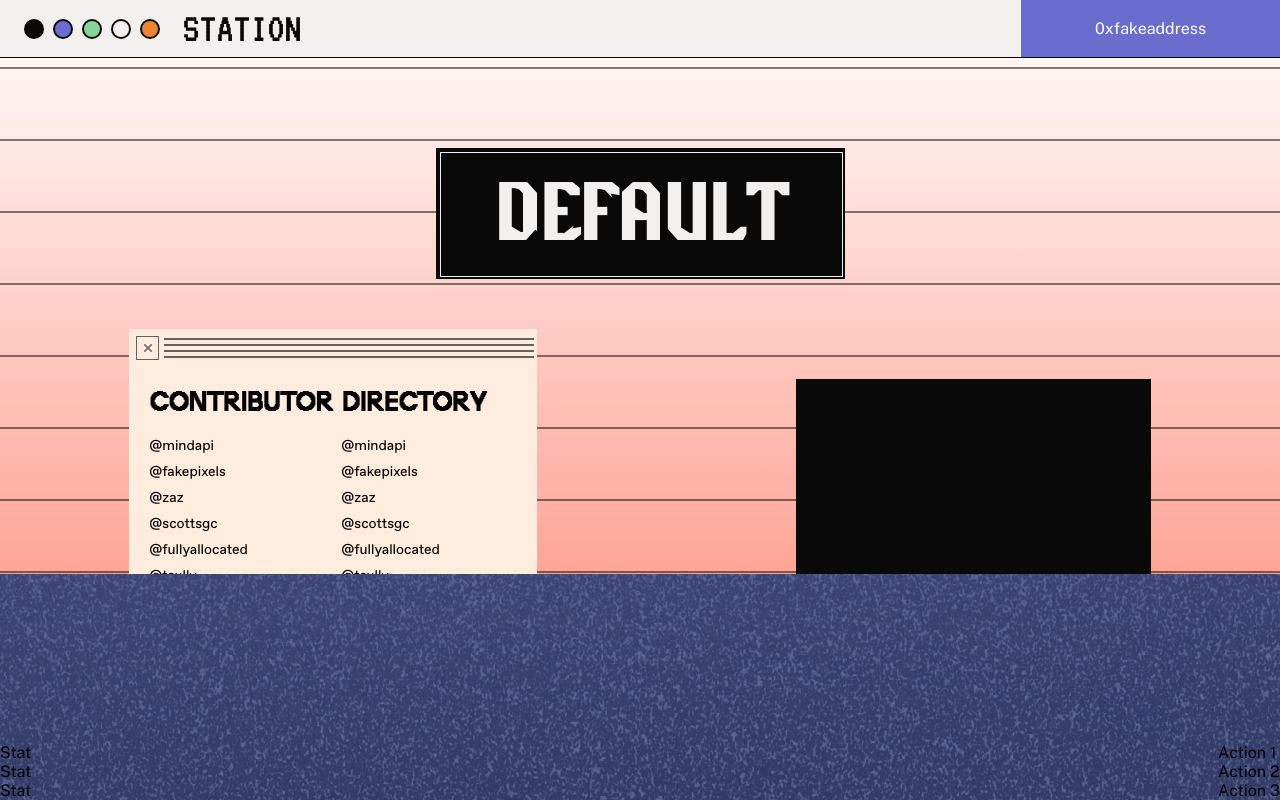
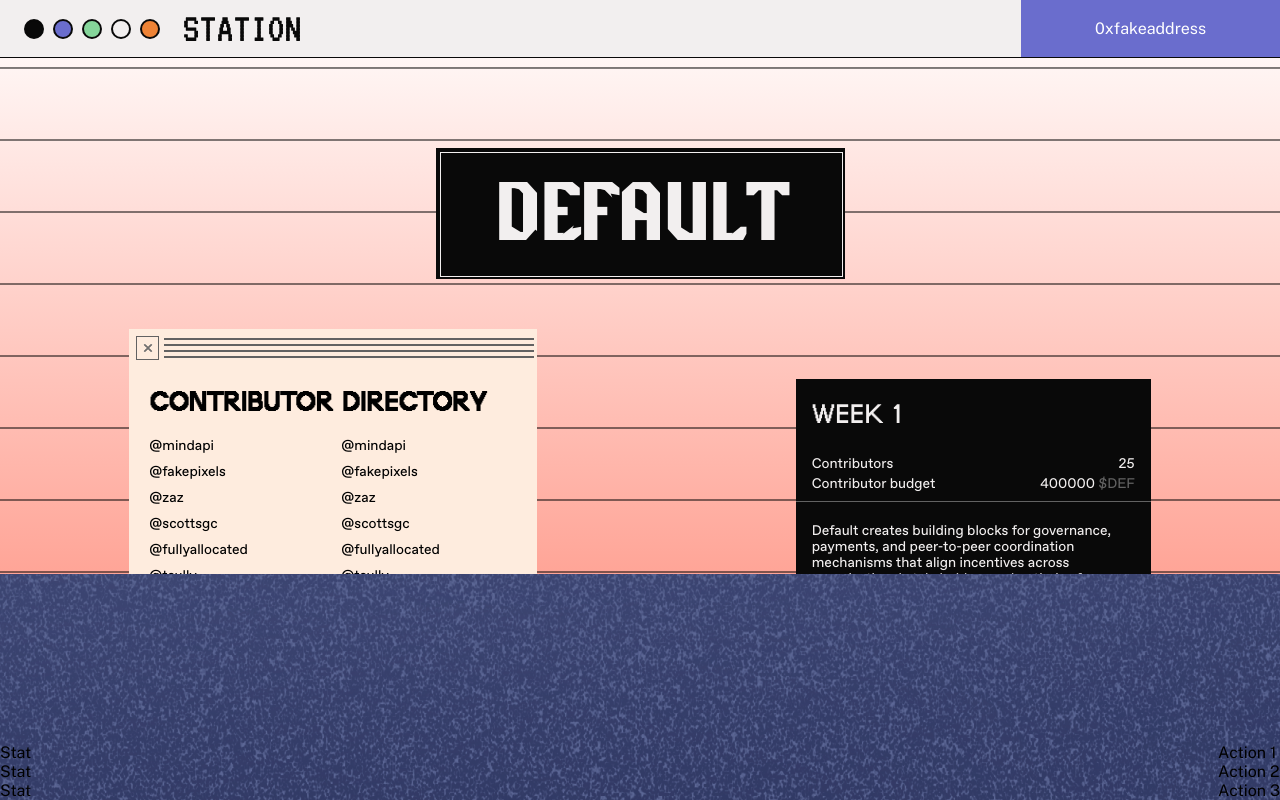
Before and after one commit to fakepixels/station-terminal, a Next.js app: page / in a window 1280 px wide. Built offline with nearby package versions, Linux system fonts and the light colour scheme.

Commit message:
Create DAO summary component.

```diff
--- a/pages/index.tsx
+++ b/pages/index.tsx
@@ -203,8 +203,120 @@ const DAOSummaryWrapper = styled.div`
   width: 355px;
 `;
 
+const DaoSummaryContibutionsWrapper = styled.div``;
+
+const DaoSummaryContibutionsTitle = styled.div`
+  font-family: Terminal;
+  font-size: 30px;
+  color: #f2efef;
+  margin: 20px 16px 0px;
+`;
+
+const DaoSummaryContibutionsGrid = styled.div`
+  display: grid;
+  grid-template-columns: auto auto;
+  grid-template-rows: 20px 20px;
+  color: #f2efef;
+  margin: 12px 16px 20px;
+`;
+
+const DaoSummaryLabel = styled.p`
+  color: #f2efef;
+  font-size: 14px;
+  font-family: Favorit Pro;
+`;
+
+const DaoSummaryValue = styled.p`
+  text-align: right;
+  color: #f2efef;
+  font-size: 14px;
+  font-family: Favorit Pro;
+`;
+
+const DaoSummaryToken = styled.span`
+  color: #626262;
+`;
+
+const DaoSummaryDivider = styled.div`
+  border-bottom: 1px solid #626262;
+  width: 100%;
+`;
+
+const DaoSummaryTextWrapper = styled.div`
+  margin: 20px 20px 16px 16px;
+`;
+
+const DAOSummaryText = styled.p`
+  color: #f2efef;
+  font-size: 14px;
+  font-family: Favorit Pro;
+`;
+
+const DocsLinkWrapper = styled.a`
+  display: flex;
+  flex-direction: row;
+`;
+
+const DocsLinkArrowIcon = styled.img`
+  margin-right: 10px;
+`;
+
+const DocsLinkText = styled.p`
+  color: #85d59a;
+  font-size: 14px;
+  font-family: Favorit Pro;
+  margin: 0px;
+`;
+
+const DocsLink = ({
+  linkTitle,
+  url,
+}: {
+  linkTitle: string;
+  url: string;
+}): JSX.Element => {
+  return (
+    <DocsLinkWrapper href={url} target="_blank">
+      <DocsLinkArrowIcon src={'/Arrow.svg'} alt={'arrow icon'} />
+      <DocsLinkText>{linkTitle}</DocsLinkText>
+    </DocsLinkWrapper>
+  );
+};
+
 const DAOSummary = (): JSX.Element => {
-  return <DAOSummaryWrapper></DAOSummaryWrapper>;
+  const week = 1;
+  const contributorCount = 25;
+  const contributorBudget = 400000;
+  const token = '$DEF';
+
+  return (
+    <DAOSummaryWrapper>
+      <DaoSummaryContibutionsWrapper>
+        <DaoSummaryContibutionsTitle>WEEK {week}</DaoSummaryContibutionsTitle>
+      </DaoSummaryContibutionsWrapper>
+      <DaoSummaryContibutionsGrid>
+        <DaoSummaryLabel>Contributors</DaoSummaryLabel>
+        <DaoSummaryValue>{contributorCount}</DaoSummaryValue>
+        <DaoSummaryLabel>Contributor budget</DaoSummaryLabel>
+        <DaoSummaryValue>
+          {contributorBudget} <DaoSummaryToken>{token}</DaoSummaryToken>
+        </DaoSummaryValue>
+      </DaoSummaryContibutionsGrid>
+      <DaoSummaryDivider />
+      <DaoSummaryTextWrapper>
+        <DAOSummaryText>
+          Default creates building blocks for governance, payments, and
+          peer-to-peer coordination mechanisms that align incentives across
+          organizational stakeholders and optimize for fairness and meritocracy.
+        </DAOSummaryText>
+        <DocsLink linkTitle={'Contributor Directory'} url={'/'} />
+        <DocsLink linkTitle={'Docs'} url={'/'} />
+        <DocsLink linkTitle={'Discord'} url={'/'} />
+        <DocsLink linkTitle={'Twitter'} url={'/'} />
+        <DocsLink linkTitle={'Github'} url={'/'} />
+      </DaoSummaryTextWrapper>
+    </DAOSummaryWrapper>
+  );
 };
 
 const Home = (): JSX.Element => {
```
Also changed, not shown: public/Arrow.svg (added).
